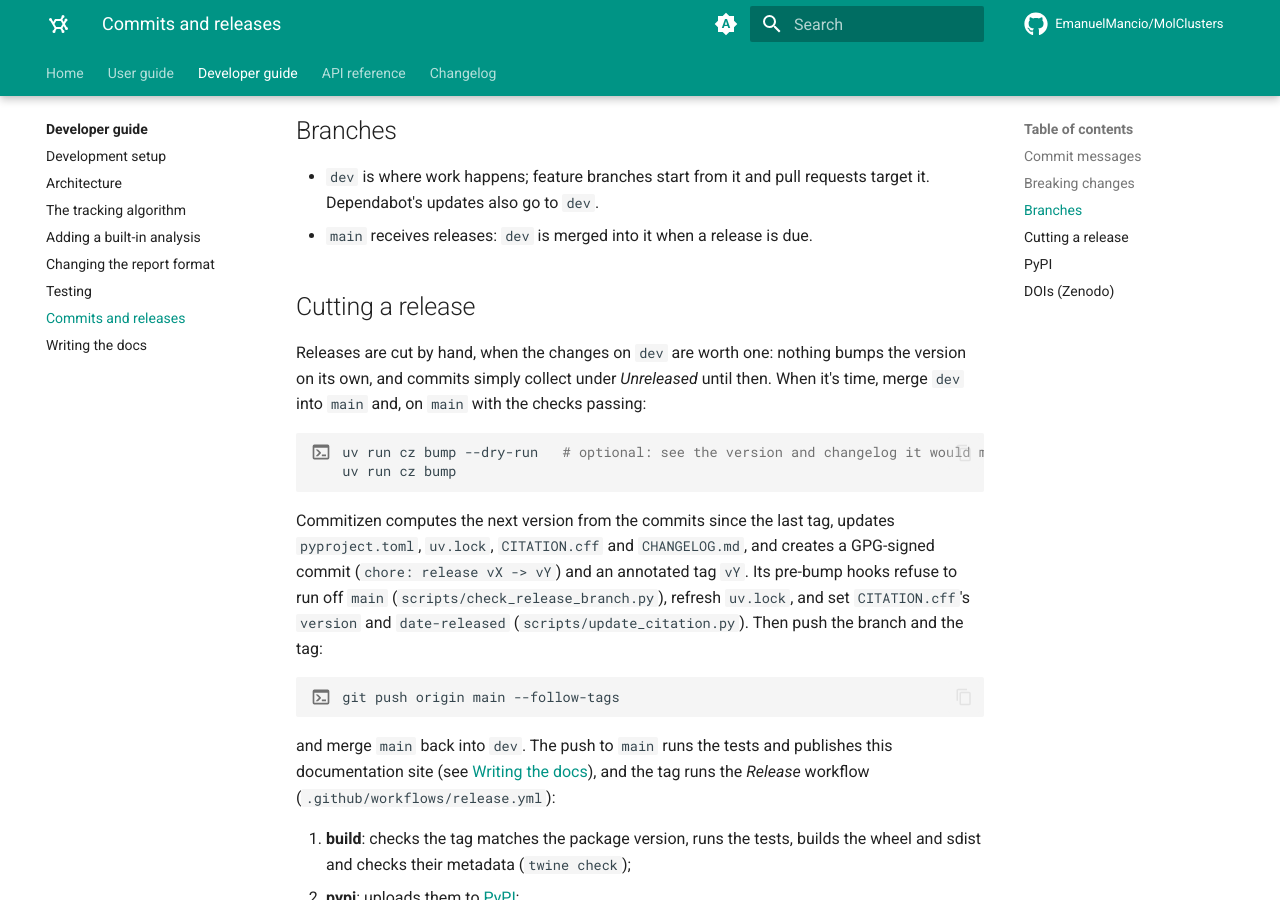
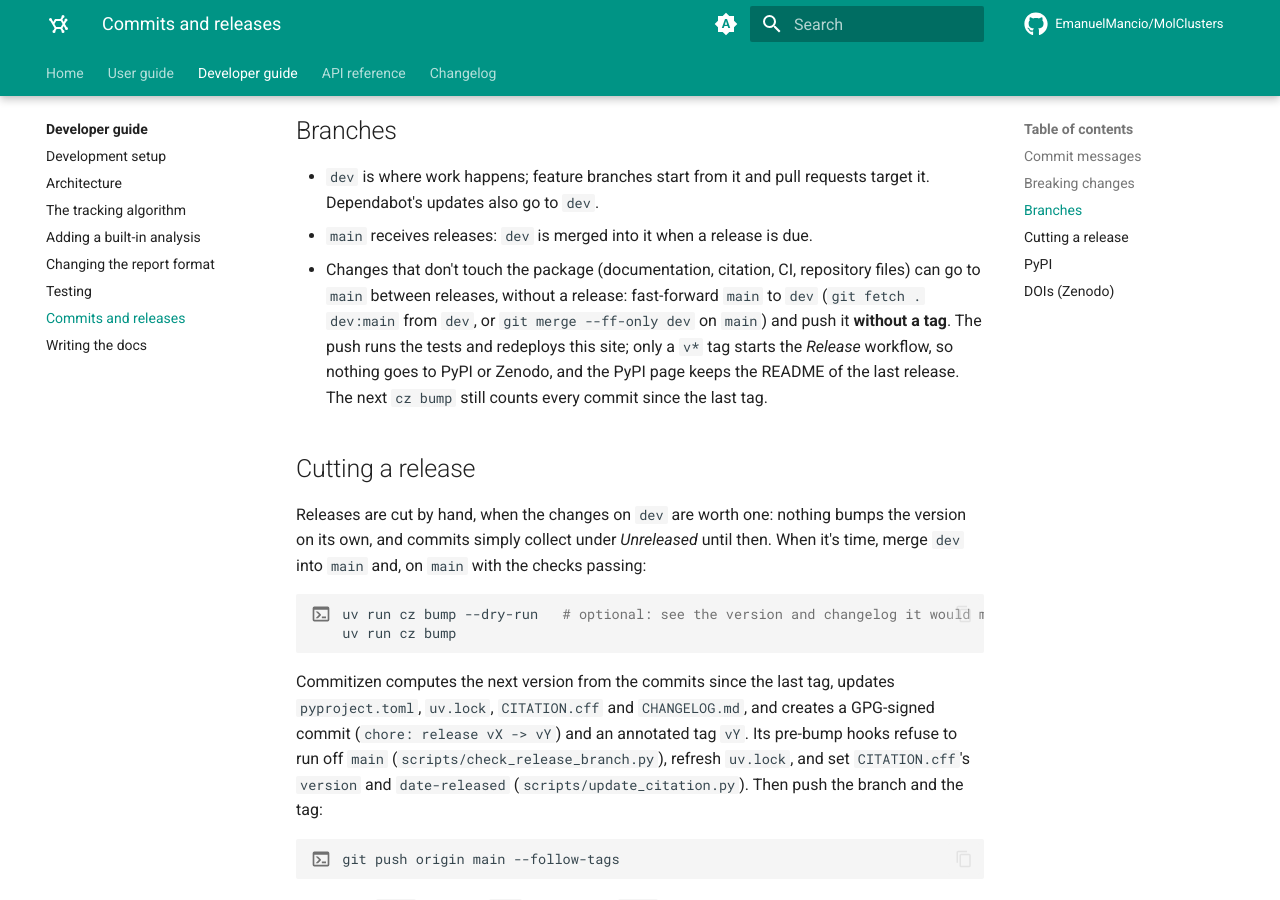
Before and after one commit to EmanuelMancio/MolClusters, an MkDocs documentation site: the page built from docs/developer-guide/releases.md, in a window 1280 px wide and 900 px high, scrolled down 886 px. Built offline with MkDocs 1.6.1 and Material for MkDocs 9.7.7, drawn with Linux system fonts in a browser that asks for light colours; comment, search, counter and statistics services are not loaded.

Commit message:
docs(release): allow non-package changes on main between releases
main so far only received releases, so documentation and citation changes
waited for the next version to reach the docs site and the GitHub front
page. The release guide now says such changes (docs, citation, CI,
repository files) can be fast-forwarded to main and pushed without a tag:
that runs the tests and redeploys the docs, while only a v* tag starts
the Release workflow.

Co-Authored-By: Claude Opus 5.5 <noreply@anthropic.com>

```diff
--- a/docs/developer-guide/releases.md
+++ b/docs/developer-guide/releases.md
@@ -40,6 +40,13 @@ change for the package follows the same rule.
 - `dev` is where work happens; feature branches start from it and pull requests
   target it. Dependabot's updates also go to `dev`.
 - `main` receives releases: `dev` is merged into it when a release is due.
+- Changes that don't touch the package (documentation, citation, CI, repository
+  files) can go to `main` between releases, without a release: fast-forward `main`
+  to `dev` (`git fetch . dev:main` from `dev`, or `git merge --ff-only dev` on
+  `main`) and push it **without a tag**. The push runs the tests and redeploys
+  this site; only a `v*` tag starts the *Release* workflow, so nothing goes to
+  PyPI or Zenodo, and the PyPI page keeps the README of the last release. The
+  next `cz bump` still counts every commit since the last tag.
 
 ## Cutting a release
 
```
